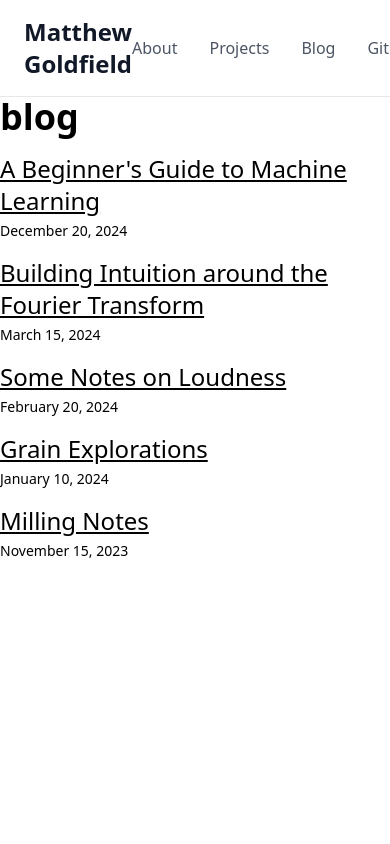
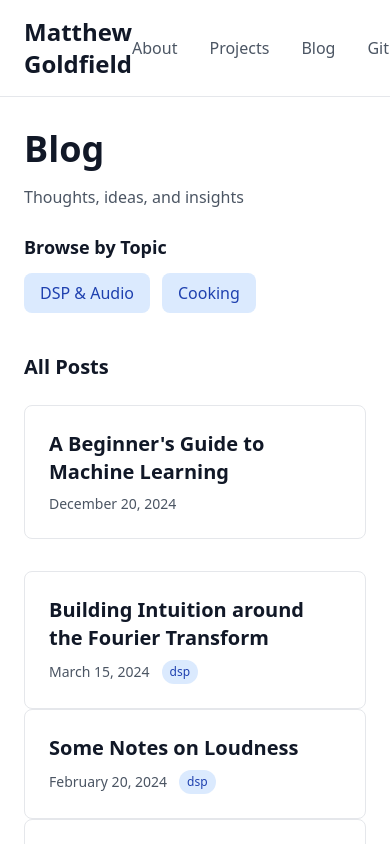
Before and after one commit to mgoldfield/personal-site, a Next.js app: page /blog in a window 390 px wide. Shown: the top 844 px of the page. Built offline with nearby package versions, Linux system fonts and the light colour scheme.

Commit message:
Enhance blog styling with categories and navigation
- Card-based layout with hover effects and shadows
- Category badges and topic navigation
- Browse by Topic section with styled category links
- Improved typography and responsive design
- Integration of category filtering in main blog view

```diff
--- a/src/app/components/posts.tsx
+++ b/src/app/components/posts.tsx
@@ -1,4 +1,4 @@
-import { getSortedPosts, getFormattedDate } from "@/lib/posts";
+import { getSortedPosts, getFormattedDate, getCategories } from "@/lib/posts";
 import Link from "next/link";
 
 type ListItemProps = {
@@ -6,21 +6,66 @@
 
 }
 export function ListItem({post}: ListItemProps) {
-    const {id, title, date} = post;
+    const {id, title, date, category} = post;
     const formattedDate = getFormattedDate(date);
-    return(<li className="mt-4 text-2xl dark:text-while/90" key={id}>
-        <Link className="underline hover:text-black/70 dark:hover:text-white" href={`/posts/${id}`}>{title}</Link>
-        <br/>
-        <p className="text-sm mt-1">{formattedDate}</p>
-    </li>);
+    return(
+        <li className="group mb-8 p-6 rounded-lg border border-gray-200 dark:border-gray-700 bg-white dark:bg-slate-800 hover:shadow-lg transition-all duration-200" key={id}>
+            <Link className="block" href={`/posts/${id}`}>
+                <div className="flex items-start justify-between">
+                    <div className="flex-1">
+                        <h3 className="text-xl font-semibold text-gray-900 dark:text-white group-hover:text-blue-600 dark:group-hover:text-blue-400 transition-colors duration-200">
+                            {title}
+                        </h3>
+                        <div className="flex items-center gap-3 mt-2">
+                            <p className="text-sm text-gray-600 dark:text-gray-400">{formattedDate}</p>
+                            {category && (
+                                <span className="px-2 py-1 bg-blue-100 dark:bg-blue-900 text-blue-800 dark:text-blue-200 text-xs rounded-full">
+                                    {category}
+                                </span>
+                            )}
+                        </div>
+                    </div>
+                </div>
+            </Link>
+        </li>
+    );
 }
 
 export default function Posts() {
     const posts = getSortedPosts();
-    return (<section>
-        <h2 className="text-4xl font-bold dark:text-white/90">blog</h2>
-        <ul className="w-full">
-            {posts.map(post => ListItem({post}))}
-        </ul>
-    </section>);
+    const categories = getCategories();
+
+    return (
+        <section className="max-w-4xl mx-auto px-6 py-8">
+            <div className="mb-10">
+                <h1 className="text-4xl font-bold text-gray-900 dark:text-white mb-4">Blog</h1>
+                <p className="text-gray-600 dark:text-gray-400 mb-6">Thoughts, ideas, and insights</p>
+
+                {categories.length > 0 && (
+                    <div className="mb-8">
+                        <h2 className="text-lg font-semibold text-gray-900 dark:text-white mb-3">Browse by Topic</h2>
+                        <div className="flex flex-wrap gap-3">
+                            {categories.map(category => (
+                                <Link
+                                    key={category}
+                                    href={`/blog/${category}`}
+                                    className="px-4 py-2 bg-blue-100 dark:bg-blue-900 text-blue-800 dark:text-blue-200 rounded-lg hover:bg-blue-200 dark:hover:bg-blue-800 transition-colors duration-200 font-medium"
+                                >
+                                    {category === 'dsp' ? 'DSP & Audio' : category.charAt(0).toUpperCase() + category.slice(1)}
+                                </Link>
+                            ))}
+                        </div>
+                    </div>
+                )}
+            </div>
+
+            <div className="mb-6">
+                <h2 className="text-xl font-semibold text-gray-900 dark:text-white">All Posts</h2>
+            </div>
+
+            <ul className="space-y-0">
+                {posts.map(post => ListItem({post}))}
+            </ul>
+        </section>
+    );
 }
```
